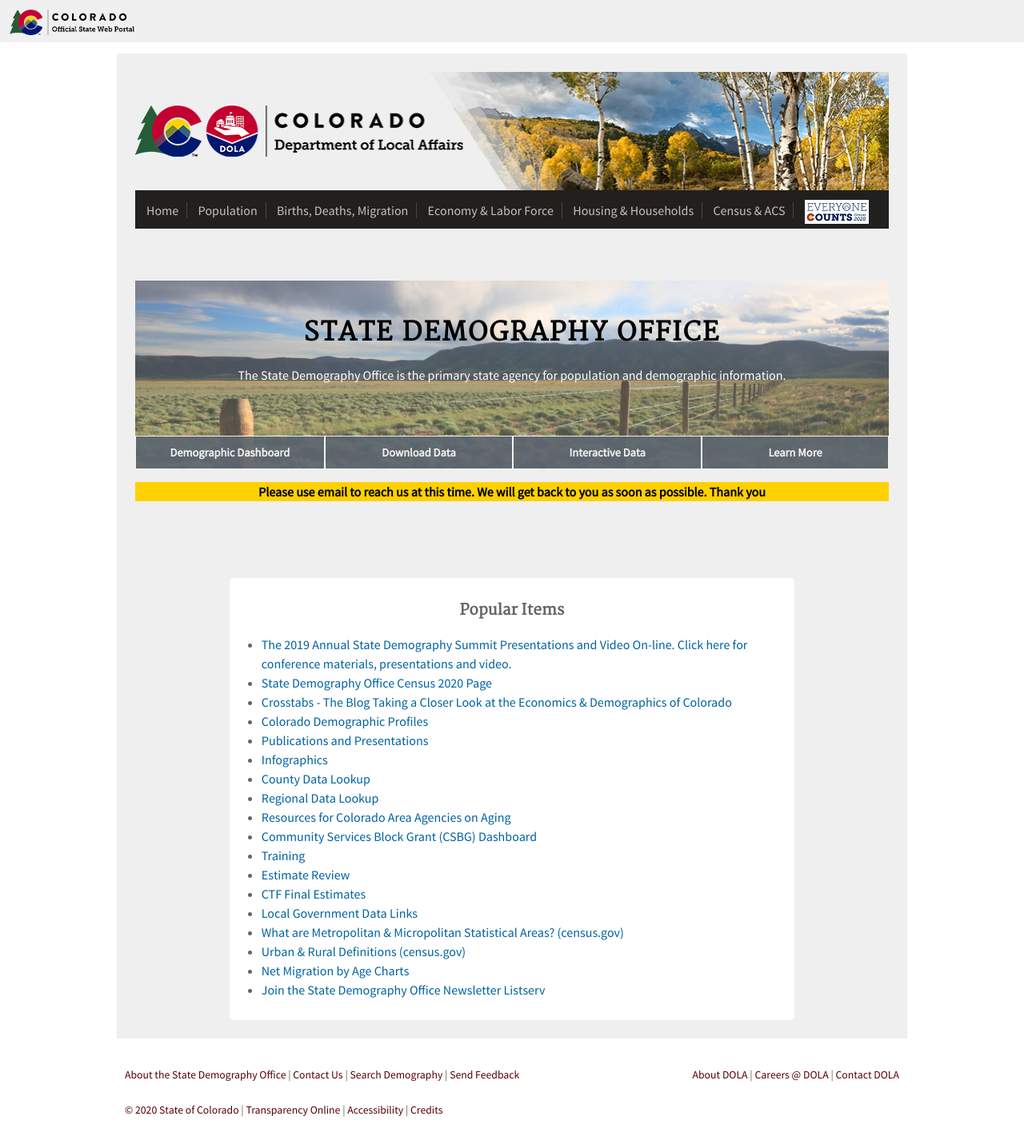
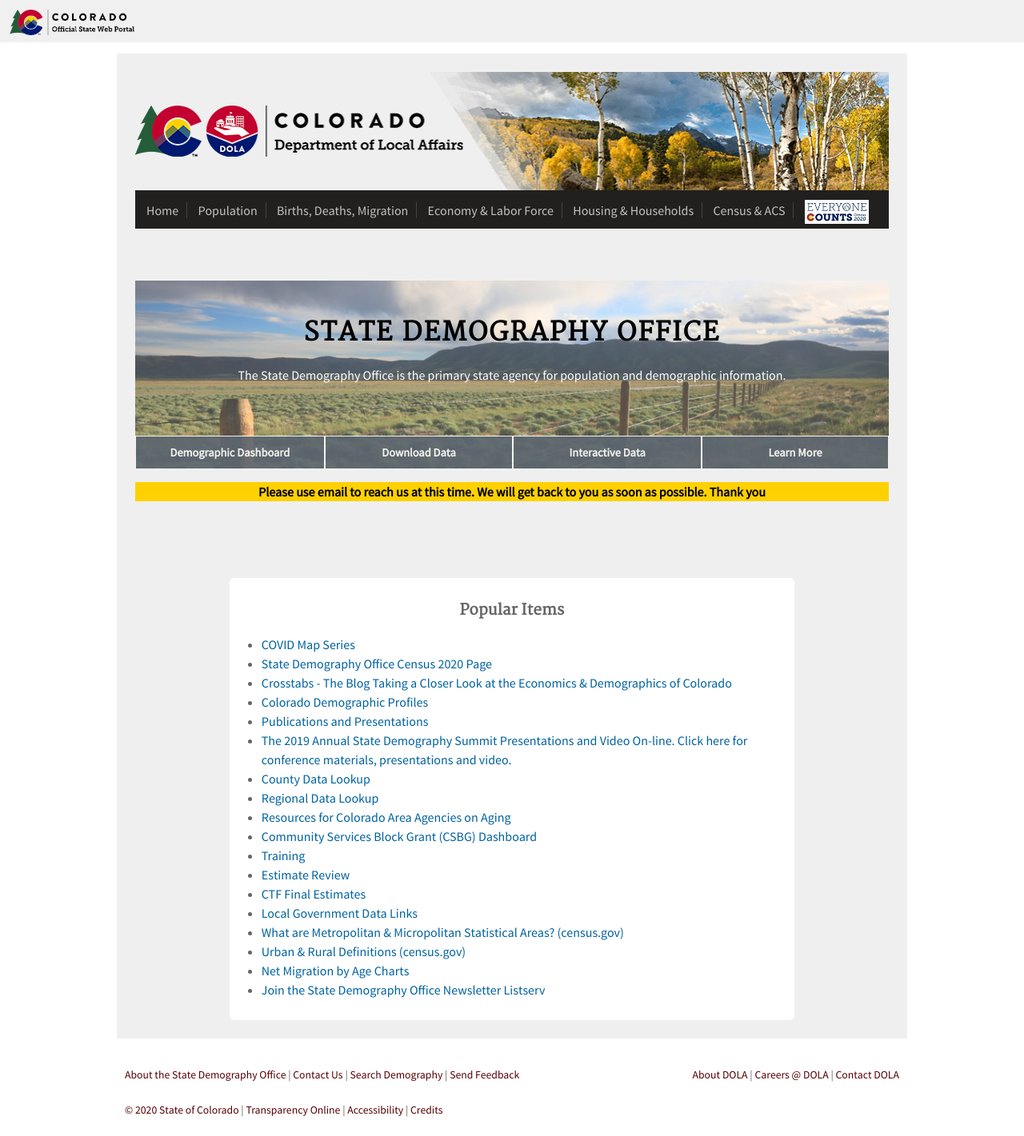
Before and after one commit to TBleess/Website_New, a Jekyll site: the page built from pages/0_Homepage_and_Footer_Links/index.md, in a window 1280 px wide. Shown: the whole page at 80% size. Built offline with Jekyll 4.4.1, drawn with Linux system fonts in a browser that asks for light colours; some of the changed lines change nothing that is shown.

Commit message:
Update infobox.yml

```diff
--- a/_data/infobox.yml
+++ b/_data/infobox.yml
@@ -2,8 +2,8 @@
   # url: "/data/"
 # - name: "Webmap Gallery"
 #   url: "/gis/map-gallery/"
-- name: "The 2019 Annual State Demography Summit Presentations and Video  On-line.  Click here for conference materials, presentations and video."
-  url: "/demography/publications-and-presentations#publications-and-presentations"
+- name: "COVID Map Series"
+  url: "https://arcg.is/mGPSK"
 - name: "State Demography Office Census 2020 Page"
   url: "/census_2020/"
 - name: "Crosstabs - The Blog Taking a Closer Look at the Economics & Demographics of Colorado"
@@ -12,8 +12,8 @@
   url: "/colorado-demographic-profiles/"
 - name: "Publications and Presentations"
   url: "/demography/publications-and-presentations#publications-and-presentations"
-- name: "Infographics"
-  url: "/demography/infographics#infographics"
+- name: "The 2019 Annual State Demography Summit Presentations and Video  On-line.  Click here for conference materials, presentations and video."
+  url: "/demography/publications-and-presentations#publications-and-presentations"
 - name: "County Data Lookup"
   url: "population/data/profile-county/"
 - name: "Regional Data Lookup"
```
